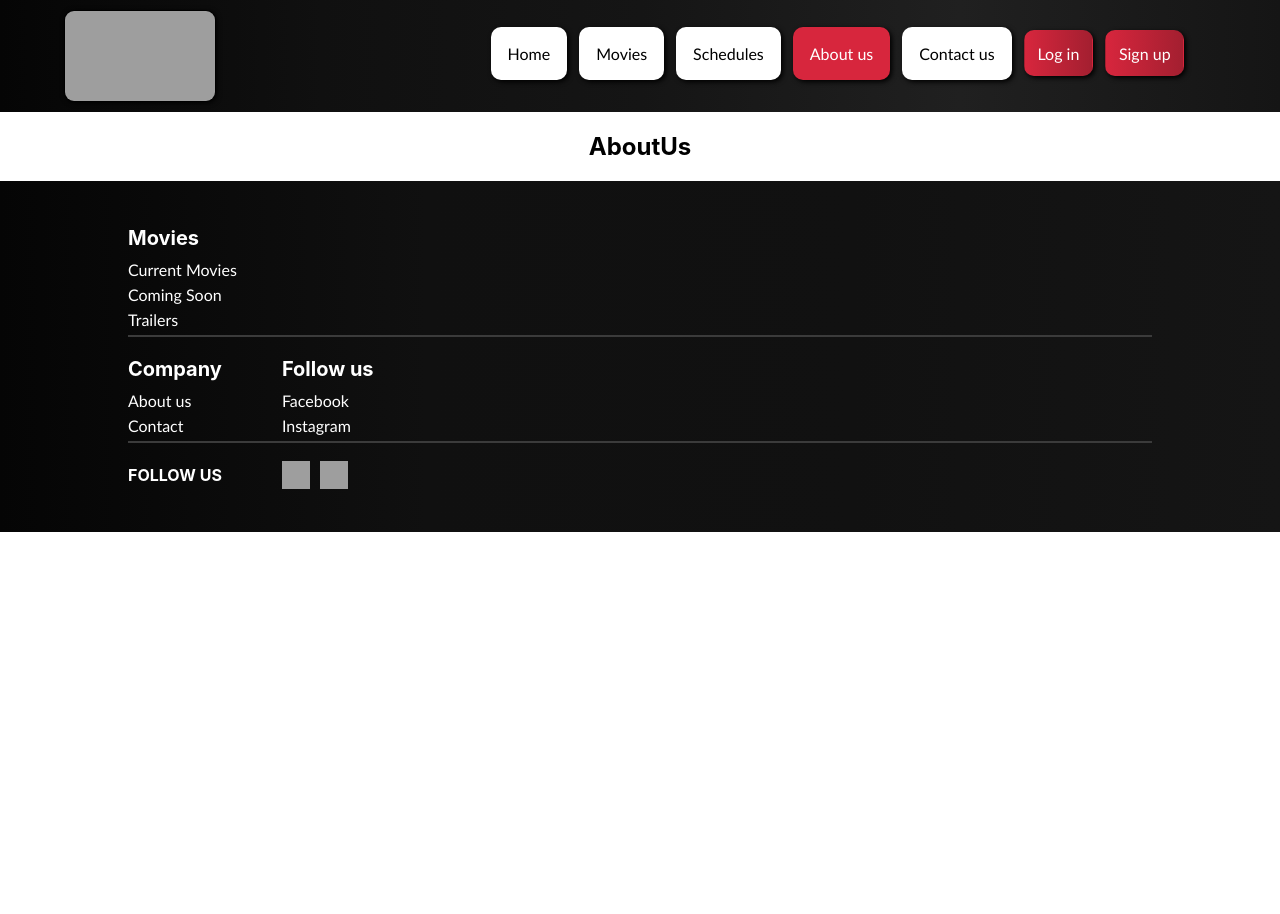
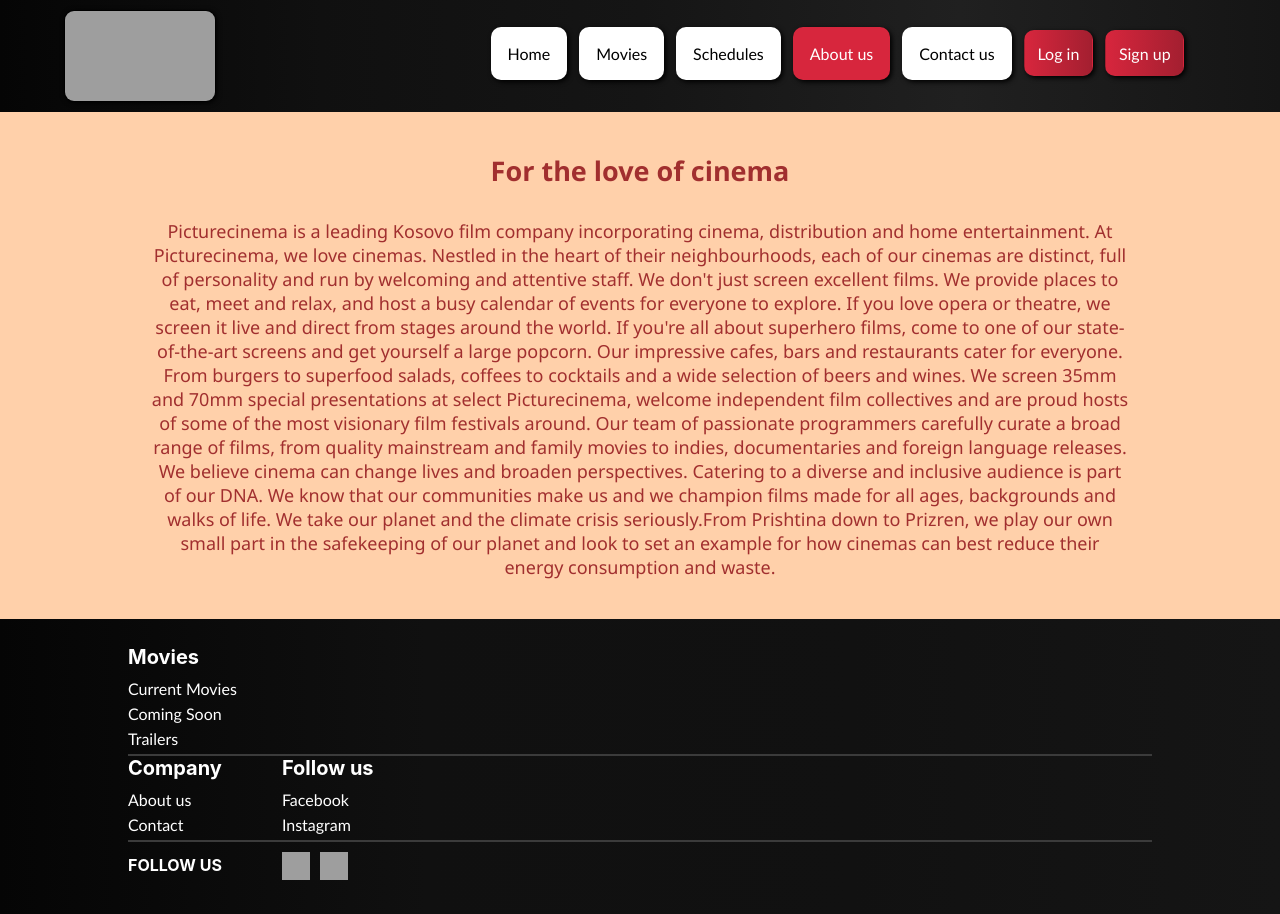
Before and after one commit to BlinAhm/CinemaWebApp, a React (Create React App) app in the folder ClientApp/: page /about-us in a window 1280 px wide. Before the commit the page ends 800 px from the top, so only its background shows below. Built offline with nearby package versions, Linux system fonts and the light colour scheme; grey boxes are pictures that could not be loaded.

Commit message:
About us

```diff
--- /dev/null
+++ b/ClientApp/src/components/Homepage/AboutUs.js
@@ -0,0 +1,20 @@
+import './AboutUs.css';
+const AboutUs = () => {
+    return (
+        <p>Picturehouse is a leading UK film company incorporating cinema, distribution and home entertainment.
+
+            At Picturehouse, we love cinemas. Nestled in the heart of their neighbourhoods, each of our cinemas are distinct, full of personality and run by welcoming and attentive staff. We don't just screen excellent films. We provide places to eat, meet and relax, and host a busy calendar of events for everyone to explore.
+
+            If you love opera or theatre, we screen it live and direct from stages around the world. If you're all about superhero films, come to one of our state-of-the-art screens and get yourself a large popcorn.
+
+            Our impressive cafes, bars and restaurants cater for everyone. From burgers to superfood salads, coffees to cocktails and a wide selection of beers and wines.
+
+            We screen 35mm and 70mm special presentations at select Picturehouse Cinemas, welcome independent film collectives and are proud hosts of some of the most visionary film festivals around. Our team of passionate programmers carefully curate a broad range of films, from quality mainstream and family movies to indies, documentaries and foreign language releases.
+
+            We believe cinema can change lives and broaden perspectives. Catering to a diverse and inclusive audience is part of our DNA. We know that our communities make us and we champion films made for all ages, backgrounds and walks of life.
+
+            We take our planet and the climate crisis seriously. From Edinburgh down to Exeter, we play our own small part in the safekeeping of our planet and look to set an example for how cinemas can best reduce their energy consumption and waste. </p>
+    );
+}
+
+export default AboutUs;
--- /dev/null
+++ b/ClientApp/src/pages/AboutUs.css
@@ -0,0 +1,24 @@
+* {
+    margin:0px;
+    padding:0px;
+}
+.aboutus-details {
+    font-size: 18px;
+    font-weight: 400;
+    font-family: 'Segoe UI', Tahoma, Geneva, Verdana, sans-serif;
+    padding-left:150px;
+    padding-right:150px;
+    background-color:#ffd0aa;
+    color:#a12f2f;
+}
+h2 {
+    padding-top:40px;
+}
+    h2:hover {
+        font-size:28px;
+        transition:0.5s;
+    }
+p{
+    padding-bottom:40px;
+    padding-top:30px;
+ }
--- a/ClientApp/src/pages/AboutUs.js
+++ b/ClientApp/src/pages/AboutUs.js
@@ -1,4 +1,22 @@
+import './AboutUs.css';
 const AboutUs = () => {
-    return (<h2>AboutUs</h2>);
+    return (
+        <div className="aboutus-details">
+            <h2 id="title">For the love of cinema</h2>
+            <p>Picturecinema is a leading Kosovo film company incorporating cinema, distribution and home entertainment.
+
+                At Picturecinema, we love cinemas. Nestled in the heart of their neighbourhoods, each of our cinemas are distinct, full of personality and run by welcoming and attentive staff. We don't just screen excellent films. We provide places to eat, meet and relax, and host a busy calendar of events for everyone to explore.
+
+                If you love opera or theatre, we screen it live and direct from stages around the world. If you're all about superhero films, come to one of our state-of-the-art screens and get yourself a large popcorn.
+
+                Our impressive cafes, bars and restaurants cater for everyone. From burgers to superfood salads, coffees to cocktails and a wide selection of beers and wines.
+
+                We screen 35mm and 70mm special presentations at select Picturecinema, welcome independent film collectives and are proud hosts of some of the most visionary film festivals around. Our team of passionate programmers carefully curate a broad range of films, from quality mainstream and family movies to indies, documentaries and foreign language releases.
+
+                We believe cinema can change lives and broaden perspectives. Catering to a diverse and inclusive audience is part of our DNA. We know that our communities make us and we champion films made for all ages, backgrounds and walks of life.
+
+                We take our planet and the climate crisis seriously.From Prishtina down to Prizren, we play our own small part in the safekeeping of our planet and look to set an example for how cinemas can best reduce their energy consumption and waste.</p>
+        </div>
+    );
 }
 export default AboutUs;
```
Also changed, not shown: ClientApp/src/components/Homepage/About-us.js (added, +19 -0 lines), 1 other file (tests, documents, lock files or other folders).
